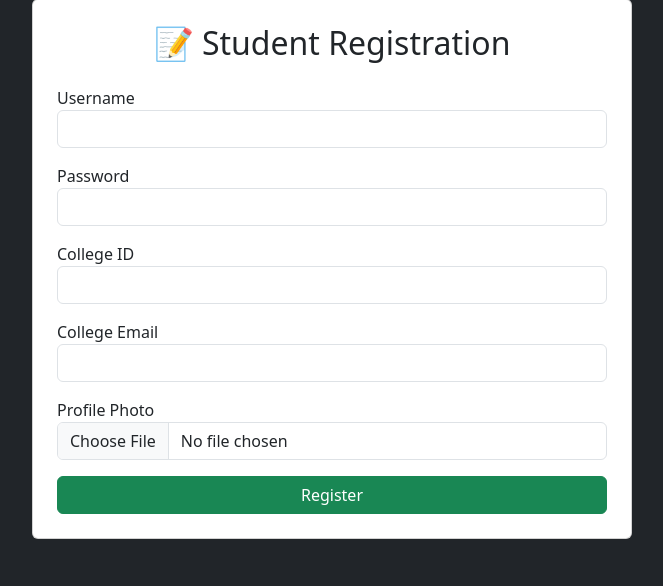
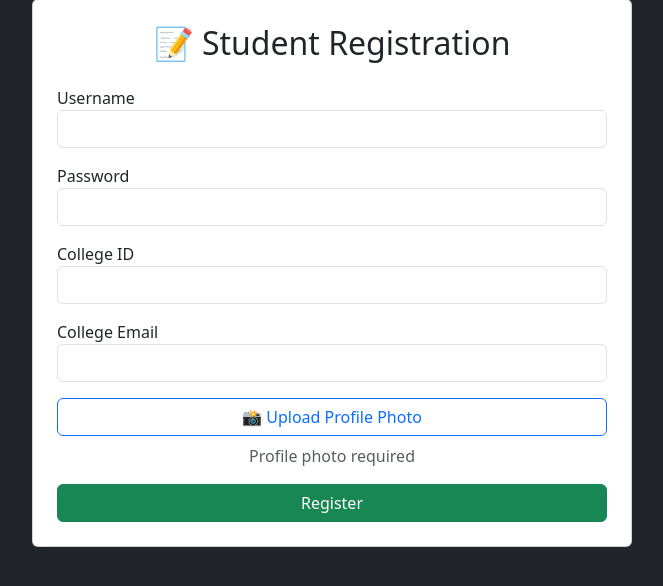
Before and after one commit to ReddiGiri/campus-ride-sharing, a Flask app: page /register in a window 1280 px wide. Shown: the part 49-635 px from the top of the page, without its empty margins (308-971 px from the left). Run offline with Flask 3, Linux system fonts and the light colour scheme.

Commit message:
Added updated profile photo

```diff
--- a/backend/templates/register.html
+++ b/backend/templates/register.html
@@ -51,12 +51,20 @@
        class="form-control mb-3"
        required>
 
-<label>Profile Photo</label>
+<label for="profilePhoto" class="btn btn-outline-primary w-100 mb-2">
+    📸 Upload Profile Photo
+</label>
 
-<input type="file"
-       name="image"
-       class="form-control mb-3"
-       required>
+<input
+    type="file"
+    id="profilePhoto"
+    name="image"
+    class="d-none"
+    required>
+
+<p class="text-muted text-center">
+    Profile photo required
+</p>
 
 <button class="btn btn-success w-100">
 Register
```
